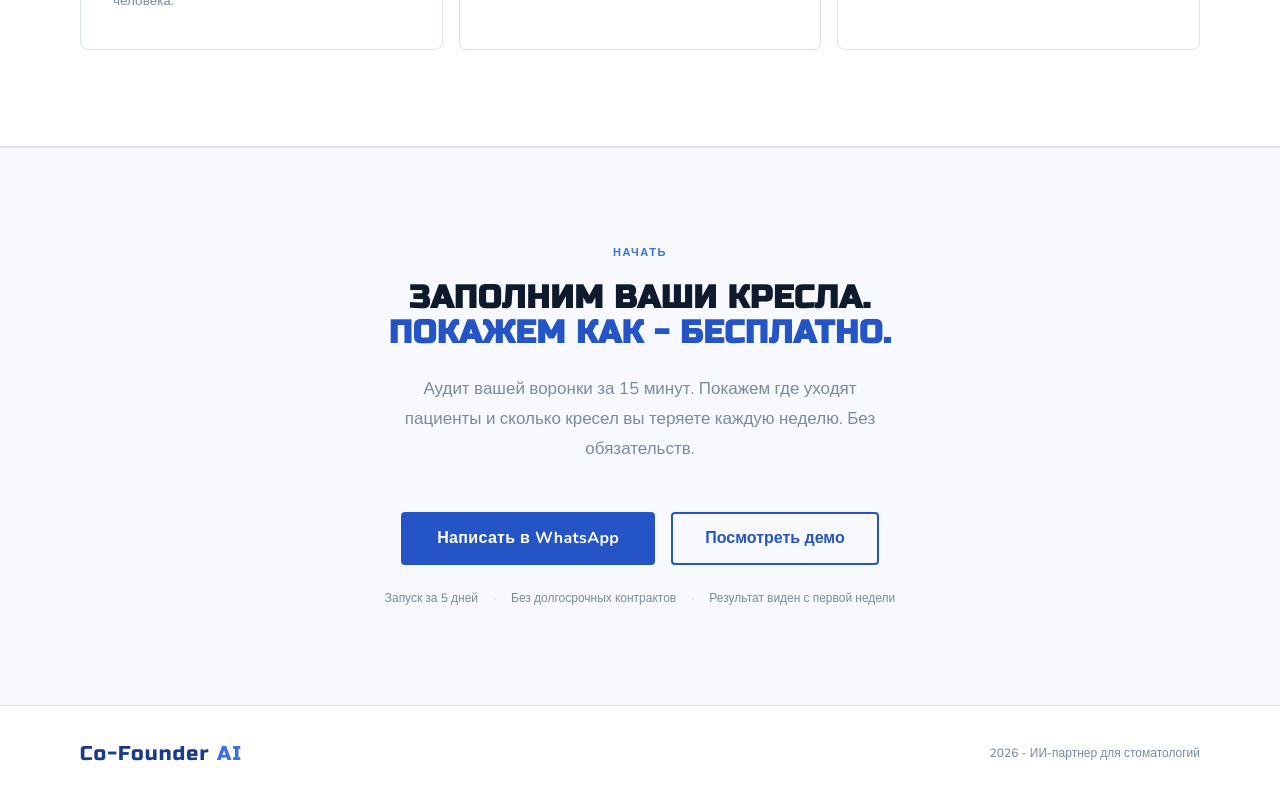
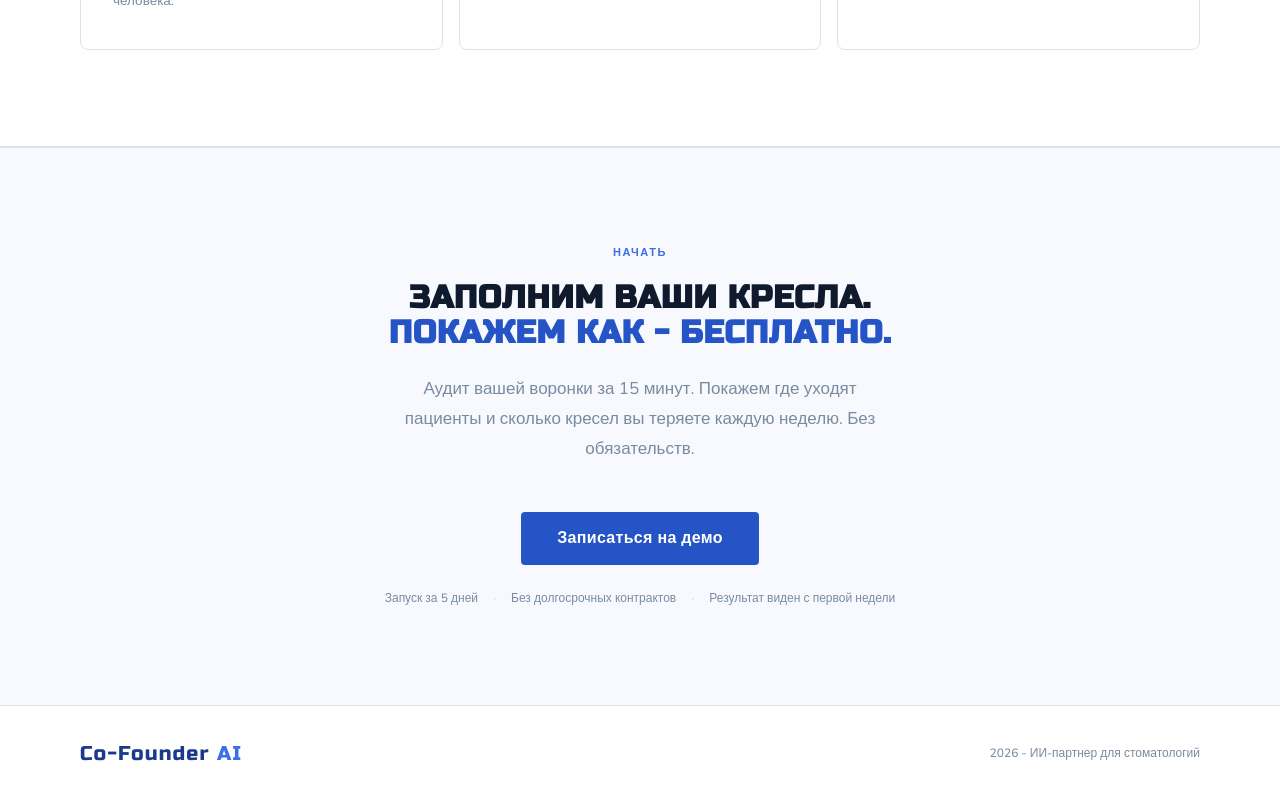
Before and after one commit to serikpayev/cofounder-ai-landing, a React (Vite) app: page / in a window 1280 px wide. Shown: the part 6382-7182 px from the top of the page. Built offline with nearby package versions, Linux system fonts and the light colour scheme.

Commit message:
fix: single CTA button linking to WhatsApp demo

```diff
--- a/src/components/FinalCta.jsx
+++ b/src/components/FinalCta.jsx
@@ -5,8 +5,7 @@ export default function FinalCta() {
       <h2 className="fade">Заполним ваши кресла.<br /><span className="accent">Покажем как - бесплатно.</span></h2>
       <p className="fade d1">Аудит вашей воронки за 15 минут. Покажем где уходят пациенты и сколько кресел вы теряете каждую неделю. Без обязательств.</p>
       <div className="final-btns fade d2">
-        <a href="https://wa.me/" className="btn-primary" style={{ fontSize: '16px', padding: '14px 36px' }}>Написать в WhatsApp</a>
-        <a href="#aha" className="btn-outline" style={{ fontSize: '16px', padding: '12px 32px' }}>Посмотреть демо</a>
+        <a href="https://wa.me/77066870663" className="btn-primary" style={{ fontSize: '16px', padding: '14px 36px' }}>Записаться на демо</a>
       </div>
       <div className="final-note fade d3">
         Запуск за 5 дней <span>·</span> Без долгосрочных контрактов <span>·</span> Результат виден с первой недели
```
